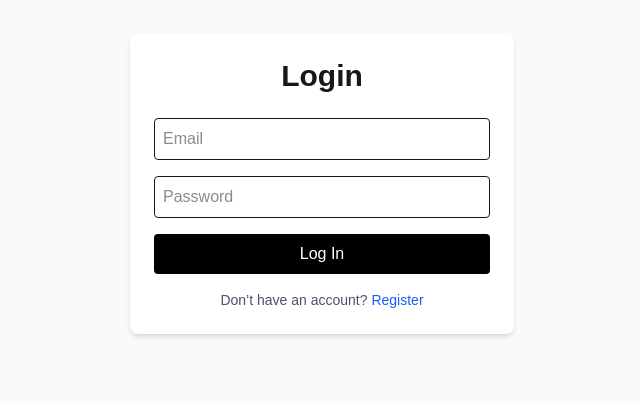
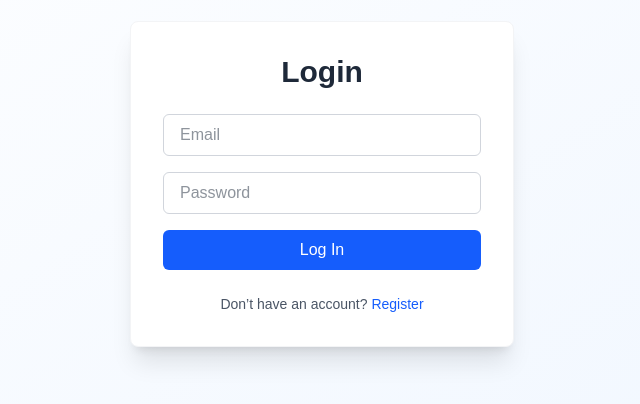
Before and after one commit to Knowledgelocater/frontend, a Next.js app: page /auth/login in a window 1280 px wide. Shown: the part 216-620 px from the top of the page, without its empty margins (318-958 px from the left). Built offline with nearby package versions, Linux system fonts and the light colour scheme; no server answers.

Commit message:
css modified-1

```diff
--- a/src/app/auth/login/page.tsx
+++ b/src/app/auth/login/page.tsx
@@ -33,38 +33,45 @@ export default function LoginPage() {
   };
 
   return (
-    <div className="flex flex-col items-center justify-center min-h-screen bg-gray-50 px-4">
-      <div className="w-full max-w-sm bg-white p-6 shadow-md rounded-lg">
-        <h1 className="text-3xl font-bold mb-6 text-center">Login</h1>
+    <div className="flex items-center justify-center min-h-screen bg-gradient-to-br from-white to-blue-50 px-4">
+      <div className="w-full max-w-sm bg-white p-8 shadow-xl rounded-lg border border-gray-100">
+        <h1 className="text-3xl font-bold mb-6 text-center text-gray-800">Login</h1>
+
         <form onSubmit={handleLogin}>
           <input
             type="email"
             placeholder="Email"
-            className="w-full mb-4 p-2 border rounded focus:outline-none focus:ring-2 focus:ring-blue-500"
+            className="w-full mb-4 px-4 py-2 border border-gray-300 rounded-md text-gray-800 focus:outline-none focus:ring-2 focus:ring-blue-500 transition"
             value={email}
             onChange={(e) => setEmail(e.target.value)}
             required
           />
+
           <input
             type="password"
             placeholder="Password"
-            className="w-full mb-4 p-2 border rounded focus:outline-none focus:ring-2 focus:ring-blue-500"
+            className="w-full mb-4 px-4 py-2 border border-gray-300 rounded-md text-gray-800 focus:outline-none focus:ring-2 focus:ring-blue-500 transition"
             value={password}
             onChange={(e) => setPassword(e.target.value)}
             required
           />
-          {error && <p className="text-red-600 text-sm mb-3">{error}</p>}
+
+          {error && (
+            <p className="text-red-600 text-sm mb-4 text-center">{error}</p>
+          )}
+
           <button
             type="submit"
             disabled={loading}
-            className="w-full bg-black text-white py-2 rounded hover:bg-gray-800 disabled:opacity-50"
+            className="w-full bg-blue-600 hover:bg-blue-700 transition text-white font-medium py-2 rounded-md disabled:opacity-50 disabled:cursor-not-allowed"
           >
             {loading ? 'Logging in...' : 'Log In'}
           </button>
         </form>
-        <p className="text-center text-sm text-gray-600 mt-4">
+
+        <p className="text-center text-sm text-gray-600 mt-6">
           Don’t have an account?{' '}
-          <a href="/auth/register" className="text-blue-600 hover:underline">
+          <a href="/auth/register" className="text-blue-600 hover:underline font-medium">
             Register
           </a>
         </p>
--- a/src/app/auth/register/page.tsx
+++ b/src/app/auth/register/page.tsx
@@ -36,38 +36,45 @@ export default function RegisterPage() {
   };
 
   return (
-    <div className="min-h-screen flex items-center justify-center bg-gray-100 px-4">
-      <div className="w-full max-w-md bg-white shadow-md rounded-lg p-6">
-        <h1 className="text-2xl font-semibold mb-6 text-center">Create Account</h1>
+    <div className="min-h-screen flex items-center justify-center bg-gradient-to-br from-white to-blue-50 px-4">
+      <div className="w-full max-w-md bg-white shadow-xl rounded-lg p-8 border border-gray-100">
+        <h1 className="text-3xl font-bold mb-6 text-center text-gray-800">Create Account</h1>
+
         <form onSubmit={handleRegister}>
           <input
             type="email"
             value={email}
             onChange={(e) => setEmail(e.target.value)}
-            className="w-full mb-4 px-3 py-2 border border-gray-300 rounded focus:outline-none focus:ring-2 focus:ring-blue-500"
+            className="w-full mb-4 px-4 py-2 border border-gray-300 rounded-md text-gray-800 focus:outline-none focus:ring-2 focus:ring-blue-500 transition"
             placeholder="Email"
             required
           />
+
           <input
             type="password"
             value={password}
             onChange={(e) => setPassword(e.target.value)}
-            className="w-full mb-4 px-3 py-2 border border-gray-300 rounded focus:outline-none focus:ring-2 focus:ring-blue-500"
+            className="w-full mb-4 px-4 py-2 border border-gray-300 rounded-md text-gray-800 focus:outline-none focus:ring-2 focus:ring-blue-500 transition"
             placeholder="Password"
             required
           />
-          {error && <p className="text-red-600 text-sm mb-3">{error}</p>}
+
+          {error && (
+            <p className="text-red-600 text-sm mb-4 text-center">{error}</p>
+          )}
+
           <button
             type="submit"
             disabled={loading}
-            className="w-full bg-blue-600 text-white py-2 rounded hover:bg-blue-700 transition disabled:opacity-50"
+            className="w-full bg-blue-600 hover:bg-blue-700 transition text-white font-medium py-2 rounded-md disabled:opacity-50 disabled:cursor-not-allowed"
           >
             {loading ? 'Creating Account...' : 'Register'}
           </button>
         </form>
-        <p className="text-center text-sm text-gray-600 mt-4">
+
+        <p className="text-center text-sm text-gray-600 mt-6">
           Already have an account?{' '}
-          <a href="/auth/login" className="text-blue-600 hover:underline">
+          <a href="/auth/login" className="text-blue-600 hover:underline font-medium">
             Login
           </a>
         </p>
```
